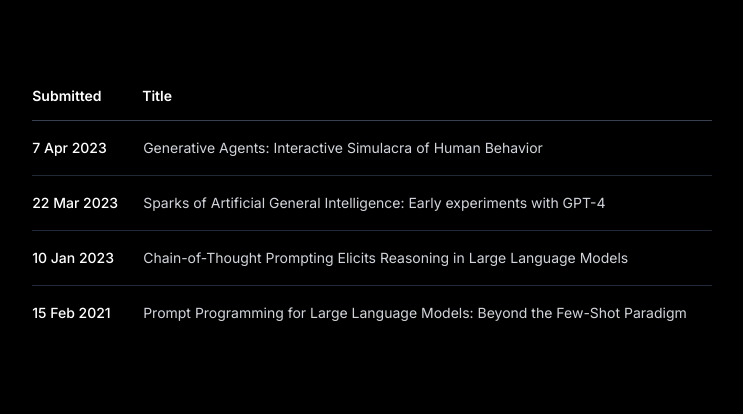
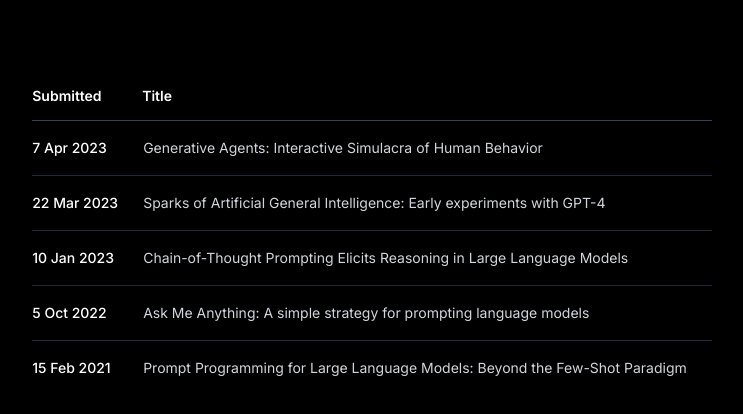
Before and after one commit to gabrielgordbegli/paperswithprompts, a Next.js app: page / in a window 1280 px wide. Shown: the top 414 px of the page, without its empty margins (268-1011 px from the left). Built offline with nearby package versions, Linux system fonts and the light colour scheme.

Commit message:
added https://arxiv.org/abs/2210.02441v3

```diff
--- a/app/papers.js
+++ b/app/papers.js
@@ -15,6 +15,11 @@
         link: 'https://arxiv.org/abs/2201.11903'
     },
     {
+        submitted: '5 Oct 2022',
+        title: 'Ask Me Anything: A simple strategy for prompting language models',
+        link: 'https://arxiv.org/abs/2210.02441v3'
+    },
+    {
         submitted: '15 Feb 2021',
         title: 'Prompt Programming for Large Language Models: Beyond the Few-Shot Paradigm',
         link: 'https://arxiv.org/abs/2102.07350'
```
Lines whose indentation alone changed are shown as unchanged.
